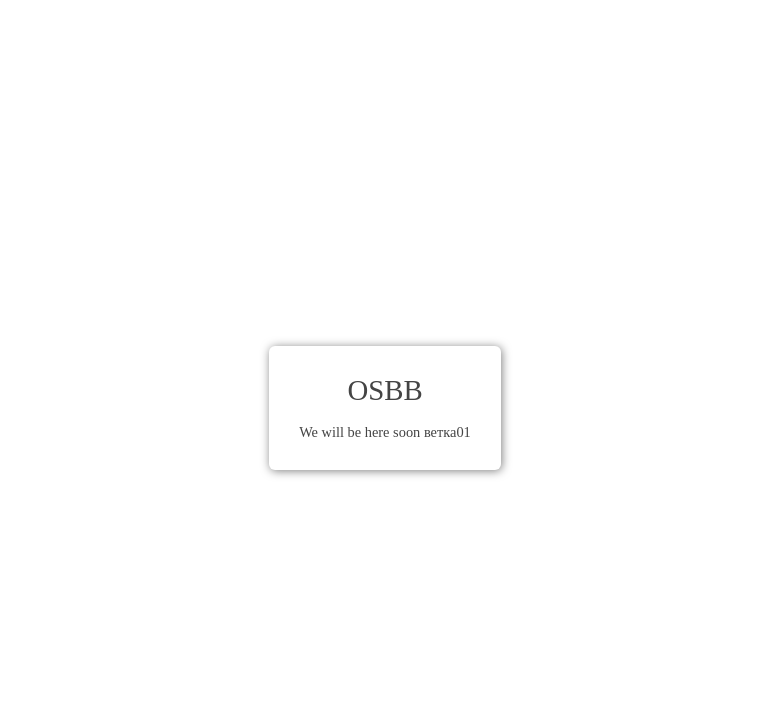
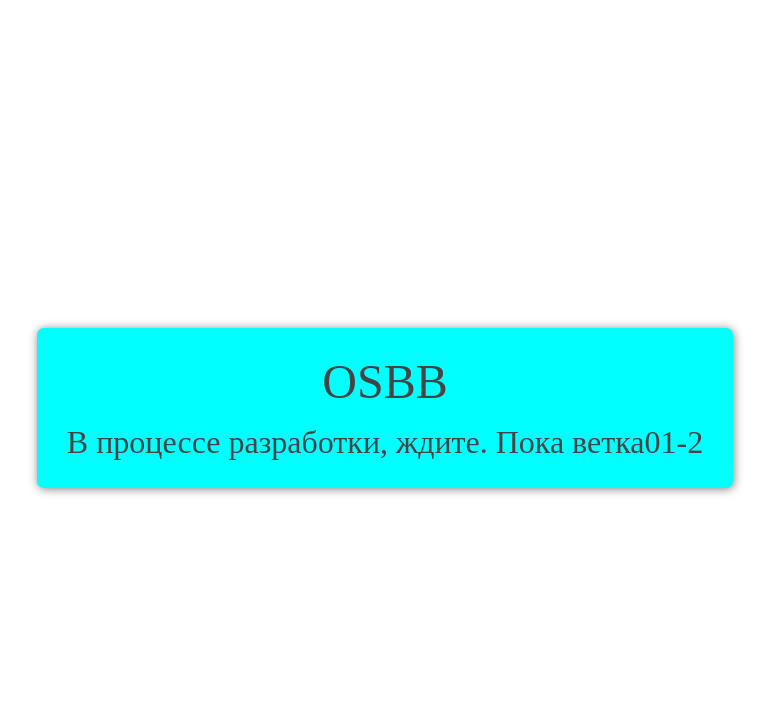
Before and after one commit to stydent74/psr6, a PHP site: page / in a window 1280 px wide. Shown: the top 728 px of the page, without its empty margins (255-1026 px from the left). Run offline with PHP 8.4, Linux system fonts and the light colour scheme.

Commit message:
change_index

```diff
--- a/api/public/index.php
+++ b/api/public/index.php
@@ -5,4 +5,4 @@ declare(strict_types=1);
 //header('Content-Type: application/json');
 header('Content-Type text/html');
 
-echo '{}';
+echo '{проювет}';
--- a/frontend/public/app.css
+++ b/frontend/public/app.css
@@ -9,16 +9,16 @@ min-height: 100vh;
   display: block;
   vertical-align: middle;
   padding: 30px;
-  background: #fff;
+  background: aqua;
   box-shadow: 1px 1px 10px rgba(0, 0, 0, 0.5);
-  border-radius: 6px;
+  border-radius: 7px;
 }
 
 .welcome h1 {
   text-align: center;
   color: #444;
   font-weight: normal;
-  font-size: 1.8rem;
+  font-size: 3rem;
   line-height: 1;
   margin: 0 0 20px 0;
 }
@@ -26,7 +26,7 @@ min-height: 100vh;
 .welcome p {
   text-align: center;
   color: #444;
-  font-size: .9rem;
+  font-size: 2rem;
   line-height: 1;
   margin: 0;
 }
--- a/frontend/public/index.html
+++ b/frontend/public/index.html
@@ -12,7 +12,7 @@
 <div id="app" class="app">
   <div class="welcome">
     <h1>OSBB</h1>
-    <p>We will be here soon ветка01</p>
+    <p>В процессе разработки, ждите. Пока ветка01-2</p>
   </div>
 </div>
 </body>
--- a/frontend/public/robots.txt
+++ /dev/null
@@ -1,2 +0,0 @@
-User-agent: *
-Disallow: /
```
Also changed, not shown: 2 other files.
